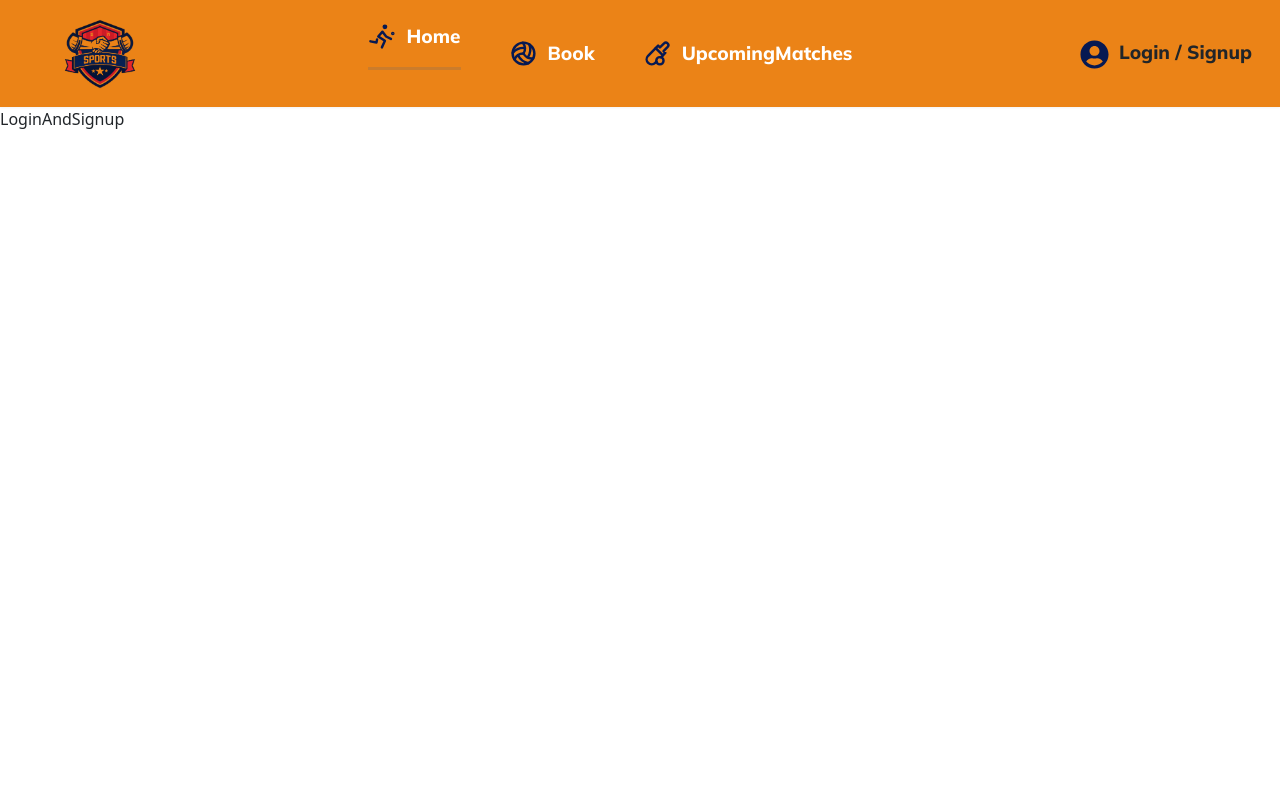
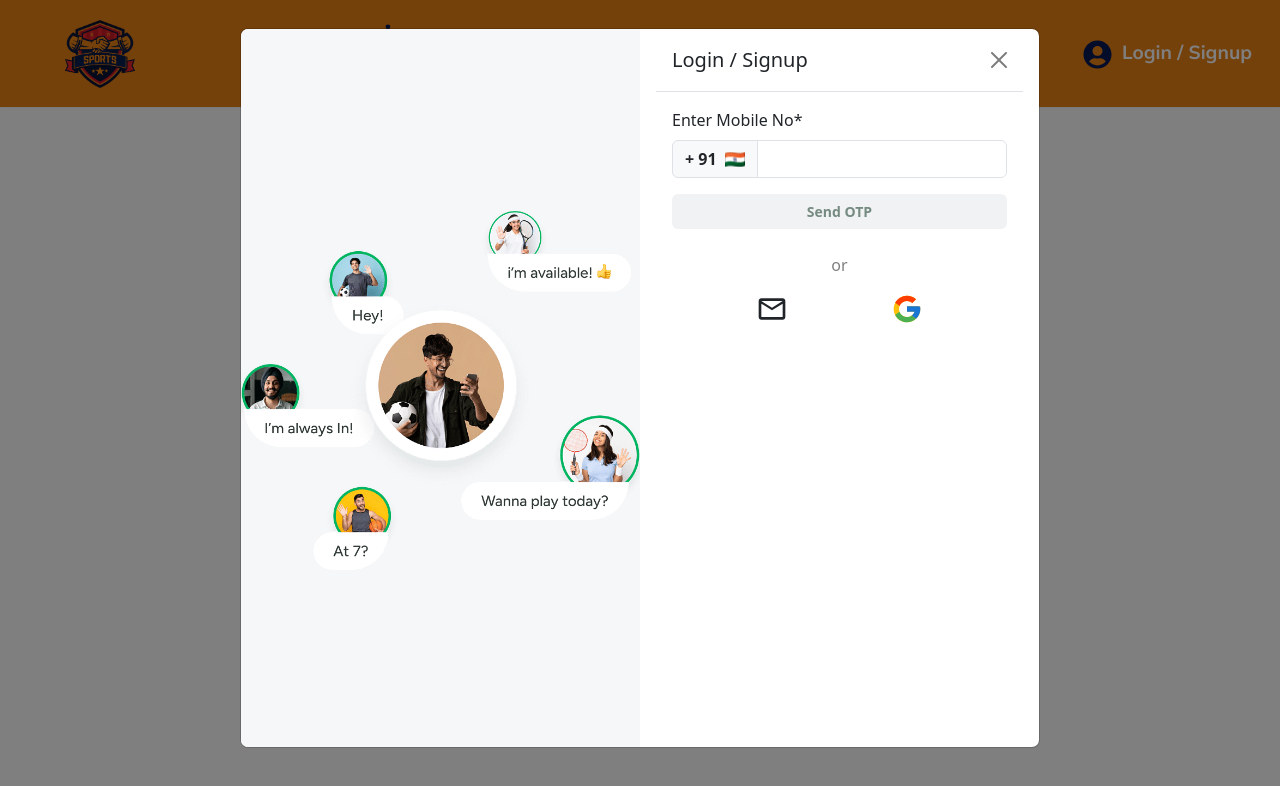
Before and after one commit to sujith2009/sports-booking, a React (Vite) app: page /login-sign in a window 1280 px wide. Both pictures are taken after a click on the button "Login / Signup". Shown: the top 786 px of the page. Built offline with nearby package versions, Linux system fonts and the light colour scheme; a web font is replaced by a local one.

Commit message:
off-canvas

```diff
--- a/components/Navbar.jsx
+++ b/components/Navbar.jsx
@@ -4,13 +4,18 @@ import NavbarCss from "../src/assets/css/Navbar.module.css";
 import SportsLogo from "../src/assets/images/sports.png";
 import { TbPlayVolleyball, TbBallVolleyball, TbCricket } from "react-icons/tb";
 import { FaUserCircle } from "react-icons/fa";
+import LoginAndSignup from "../pages/LoginAndSignup";
 
 const Navbar = () => {
   const navigate = useNavigate();
   const [menu, setMenu] = useState("Home");
+  const [loginModel, setLoginModel] = useState(false);
+  const loginPopupModel = () => {
+    setLoginModel(true);
+  };
   return (
     <div>
-      <nav className={`navbar navbar-expand-lg ${NavbarCss.navbarHeader}`}>
+      {/* <nav className={`navbar navbar-expand-lg ${NavbarCss.navbarHeader}`}>
         <div className="container-fluid">
           <Link className={`navbar-brand ${NavbarCss.navbarBrand}`} to="/">
             <img
@@ -31,7 +36,10 @@ const Navbar = () => {
             aria-label="Toggle navigation"
             style={{ backgroundColor: "#fff", border: "none", outline: "none" }}
           >
-            <span className="navbar-toggler-icon"></span>
+            <span
+              className="navbar-toggler-icon"
+              style={{ backgroundColor: "#fff" }}
+            ></span>
           </button>
           <div className="collapse navbar-collapse" id="navbarNavDropdown">
             <ul className="navbar-nav mx-auto align-items-center">
@@ -88,8 +96,11 @@ const Navbar = () => {
               </NavLink>
             </ul>
             <button
+              type="button"
+              data-bs-toggle="modal"
+              data-bs-target="#exampleModal"
               className={`nav-link py-0 px-3 ${NavbarCss.listItems}`}
-              onClick={() => navigate("/login-sign", { replace: true })}
+              onClick={loginPopupModel}
             >
               <FaUserCircle
                 color="#071952"
@@ -97,6 +108,122 @@ const Navbar = () => {
               />
               Login / Signup
             </button>
+            {loginModel ? <LoginAndSignup /> : null}
+          </div>
+        </div>
+      </nav> */}
+      <nav className={`navbar navbar-expand-lg ${NavbarCss.navbarHeader}`}>
+        <div className="container-fluid">
+          <button
+            className="navbar-toggler"
+            type="button"
+            data-bs-toggle="offcanvas"
+            data-bs-target="#offcanvasNavbar"
+            aria-controls="offcanvasNavbar"
+            style={{ backgroundColor: "#fff", border: "none", outline: "none" }}
+          >
+            <span
+              className="navbar-toggler-icon"
+              style={{ backgroundColor: "#fff" }}
+            ></span>
+          </button>
+
+          <Link className={`navbar-brand ${NavbarCss.navbarBrand}`} to="/">
+            <img
+              src={SportsLogo}
+              alt="logo"
+              className={`d-inline-block align-text-top ps-5 ${NavbarCss.headerLogo}`}
+              width={"100%"}
+              height={"80px"}
+            />
+          </Link>
+
+          <div
+            className="offcanvas offcanvas-start"
+            tabIndex="-1"
+            id="offcanvasNavbar"
+            aria-labelledby="offcanvasNavbarLabel"
+          >
+            <div className="offcanvas-header">
+              <h5 className="offcanvas-title" id="offcanvasNavbarLabel">
+                Menu
+              </h5>
+              <button
+                type="button"
+                className="btn-close text-reset"
+                data-bs-dismiss="offcanvas"
+                aria-label="Close"
+              ></button>
+            </div>
+            <div className="offcanvas-body">
+              <ul className="navbar-nav mx-auto align-items-center">
+                <NavLink to="/" className="nav-item px-3">
+                  <li
+                    onClick={() => setMenu("Home")}
+                    className={`nav-link py-0 ${NavbarCss.listItems}`}
+                  >
+                    <div className="d-flex align-items-center">
+                      <TbPlayVolleyball
+                        color="#071952"
+                        style={{ fontSize: "29px", marginRight: "10px" }}
+                      />
+                      Home
+                    </div>
+                    {menu === "Home" ? (
+                      <hr className={`${NavbarCss.hrTag}`} />
+                    ) : null}
+                  </li>
+                </NavLink>
+                <NavLink to="/booking" className="nav-item px-3">
+                  <li
+                    onClick={() => setMenu("Booking")}
+                    className={`nav-link py-0 ${NavbarCss.listItems}`}
+                  >
+                    <div className="d-flex align-items-center">
+                      <TbBallVolleyball
+                        color="#071952"
+                        style={{ fontSize: "29px", marginRight: "10px" }}
+                      />
+                      Book
+                    </div>
+                    {menu === "Booking" ? (
+                      <hr className={`${NavbarCss.hrTag}`} />
+                    ) : null}
+                  </li>
+                </NavLink>
+                <NavLink to="/upcoming" className="nav-item px-3">
+                  <li
+                    onClick={() => setMenu("upcomingMatch")}
+                    className={`nav-link py-0 ${NavbarCss.listItems}`}
+                  >
+                    <div className="d-flex align-items-center">
+                      <TbCricket
+                        color="#071952"
+                        style={{ fontSize: "29px", marginRight: "10px" }}
+                      />
+                      UpcomingMatches
+                    </div>
+                    {menu === "upcomingMatch" ? (
+                      <hr className={`${NavbarCss.hrTag}`} />
+                    ) : null}
+                  </li>
+                </NavLink>
+              </ul>
+              <button
+                type="button"
+                data-bs-toggle="modal"
+                data-bs-target="#exampleModal"
+                className={`nav-link py-0 px-3 ${NavbarCss.listItems}`}
+                onClick={loginPopupModel}
+              >
+                <FaUserCircle
+                  color="#071952"
+                  style={{ fontSize: "29px", marginRight: "10px" }}
+                />
+                Login / Signup
+              </button>
+              {loginModel ? <LoginAndSignup /> : null}
+            </div>
           </div>
         </div>
       </nav>
--- a/pages/LoginAndSignup.jsx
+++ b/pages/LoginAndSignup.jsx
@@ -1,7 +1,115 @@
 import React from "react";
+import ModelImg from "../src/assets/images/loginmodel.png";
+import India from "../src/assets/images/india.png";
+import LoginGmailandGoogle from "./LoginGmailandGoogle";
+import NavbarCss from "../src/assets/css/Navbar.module.css";
 
 const LoginAndSignup = () => {
-  return <div>LoginAndSignup</div>;
+  const formSubmit = (e) => {
+    e.preventDefault();
+  };
+  return (
+    <div>
+      <div
+        className="modal fade"
+        id="exampleModal"
+        tabIndex="-1"
+        aria-labelledby="exampleModalLabel"
+        aria-hidden="true"
+      >
+        <div
+          className="modal-dialog modal-dialog-scrollable modal-lg"
+          style={{ maxHeight: "90vh" }}
+        >
+          <div className="modal-content" style={{ height: "100%" }}>
+            <div className="row g-0" style={{ height: "100%" }}>
+              {/* Left Column with Image */}
+              <div
+                className={`col-md-6  d-flex align-items-center justify-content-center ${NavbarCss.loginPopImage}`}
+                style={{
+                  backgroundColor: "#F5F7F8",
+                }}
+              >
+                <img
+                  src={ModelImg}
+                  alt="Modal Image"
+                  className={`img-fluid ${NavbarCss.loginPopImage}`}
+                  style={{
+                    maxHeight: "100%",
+                    maxWidth: "100%",
+                    objectFit: "contain",
+                  }}
+                />
+              </div>
+
+              {/* Right Column with Content */}
+              <div
+                className={`col-md-6 d-flex flex-column px-3 ${NavbarCss.loginPopModelRowImage}`}
+              >
+                {/* Modal Header */}
+                <div className="modal-header">
+                  <h1 className="modal-title fs-5" id="exampleModalLabel">
+                    Login / Signup
+                  </h1>
+                  <button
+                    type="button"
+                    className="btn-close"
+                    data-bs-dismiss="modal"
+                    aria-label="Close"
+                  ></button>
+                </div>
+
+                {/* Modal Body */}
+                <div
+                  className="modal-body flex-grow-1 overflow-auto"
+                  style={{
+                    padding: "1rem",
+                  }}
+                >
+                  {/*---Form--*/}
+                  <form onSubmit={formSubmit}>
+                    <label for="exampleFormControlInput1" class="form-label">
+                      <span className="text">Enter Mobile No*</span>
+                    </label>
+                    <div class="input-group  mb-3">
+                      <span class="input-group-text fw-bold" id="basic-addon1">
+                        + 91
+                        <img src={India} alt="" className="img-fluid ps-2" />
+                      </span>
+                      <input
+                        type="text"
+                        class="form-control"
+                        aria-label="Username"
+                        aria-describedby="basic-addon1"
+                      />
+                    </div>
+                    <button
+                      className="btn  w-100"
+                      style={{
+                        backgroundColor: "#f1f2f3",
+                        color: "#758a80",
+                        fontSize: "14px",
+                        fontWeight: "600",
+                      }}
+                    >
+                      Send OTP
+                    </button>
+                  </form>
+                  <p
+                    className="text text-center mt-4"
+                    style={{ color: "gray" }}
+                  >
+                    or
+                  </p>
+                  <LoginGmailandGoogle />
+                </div>
+              </div>
+            </div>
+          </div>
+        </div>
+      </div>
+    </div>
+  );
 };
 
 export default LoginAndSignup;
--- /dev/null
+++ b/pages/LoginGmailandGoogle.jsx
@@ -0,0 +1,19 @@
+import React from "react";
+import { MdOutlineMail } from "react-icons/md";
+import { FcGoogle } from "react-icons/fc";
+import NavbarCss from "../src/assets/css/Navbar.module.css";
+
+const LoginGmailandGoogle = () => {
+  return (
+    <div>
+      <div className="d-flex align-items-center justify-content-center">
+        <div className="w-50 d-flex align-items-center justify-content-center justify-content-between">
+          <MdOutlineMail className="fs-2" />
+          <FcGoogle className="fs-2" />
+        </div>
+      </div>
+    </div>
+  );
+};
+
+export default LoginGmailandGoogle;
--- a/src/assets/css/Navbar.module.css
+++ b/src/assets/css/Navbar.module.css
@@ -7,9 +7,9 @@
 .hrTag {
   position: relative;
   border: none;
-  background-color: transparent;
+  /* background-color: transparent; */
   overflow: hidden;
-  border-top: 3px solid #6d6a6a !important;
+  border-top: 3px solid #424141 !important;
 }
 
 .hrTag:hover {
@@ -20,9 +20,13 @@
 .listItems {
   font-family: "Mulish", "sans-serif";
   font-optical-sizing: auto !important;
-  font-weight: 800;
+  font-weight: 700;
   font-size: 19px;
-  color: #fff;
+  color: #fff !important;
+  transition: transform 1s, color 0.3s;
+}
+.listItems:hover {
+  transform: scale(1.1);
 }
 
 /*---Navbar-Header-Logo---*/
@@ -50,4 +54,11 @@
     width: 140px;
     height: 79px;
   }
+  /*-------*/
+  .loginPopImage {
+    display: none !important;
+  }
+  .loginPopModelRowImage {
+    width: 100% !important;
+  }
 }
```
Also changed, not shown: src/assets/images/india.png (added), src/assets/images/loginmodel.png (added).
